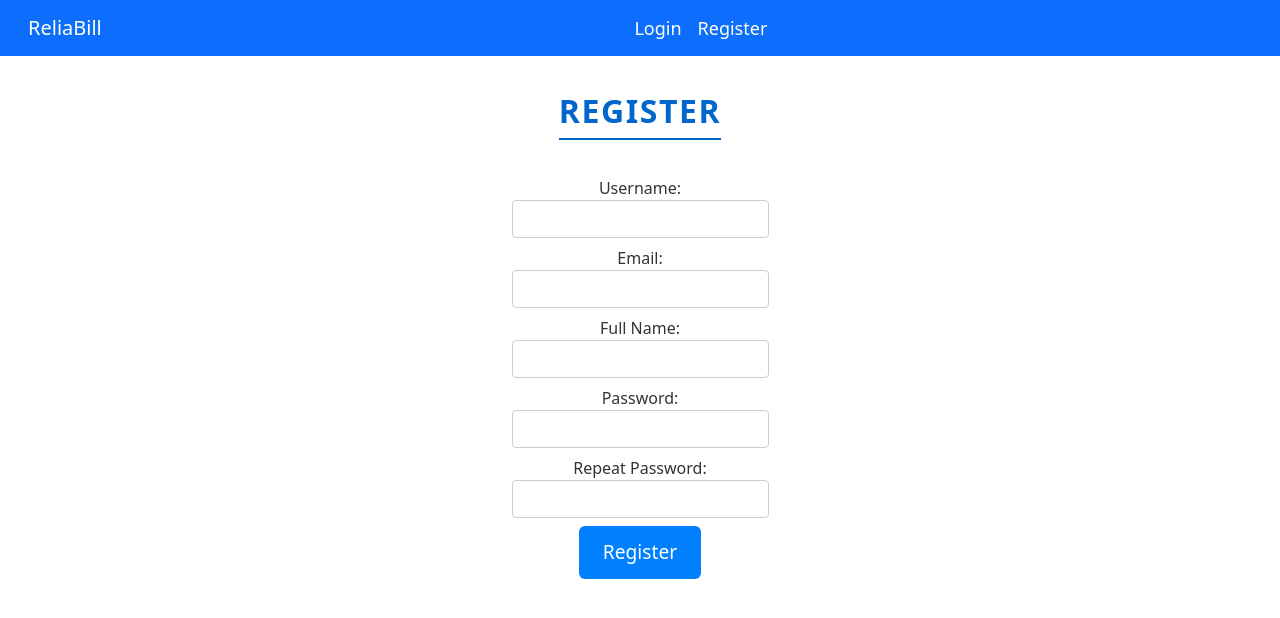
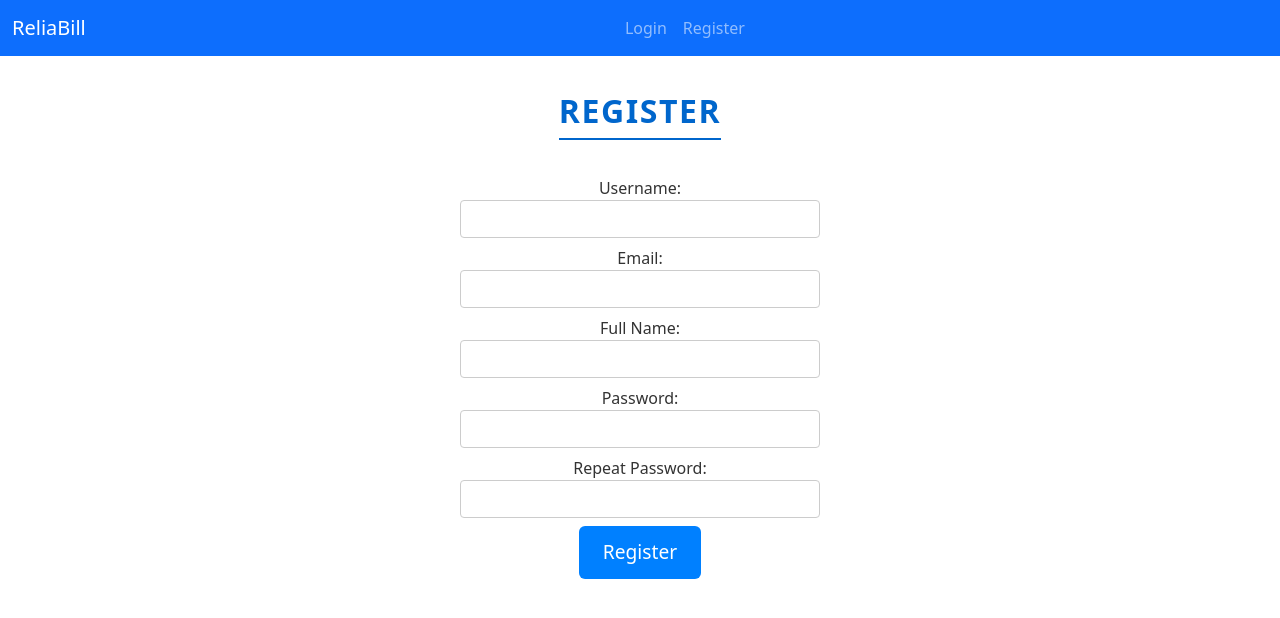
Before and after one commit to aleksandar-pejkovic/relia-vue, a Vue app: page /register in a window 1280 px wide. Shown: the top 618 px of the page. Built offline with nearby package versions, Linux system fonts and the light colour scheme; the HTML template or start-up script is replaced by a standard one.

Commit message:
style fix

```diff
--- a/src/App.vue
+++ b/src/App.vue
@@ -78,28 +78,5 @@ export default {
 </template>
 
 <style scoped>
-nav {
-  width: 100%;
-  height: 7vh;
-  font-size: large;
-  background-color: royalblue;
-  display: flex;
-  align-items: center;
-}
-
-nav a {
-  color: ivory;
-  padding: 0 1rem;
-}
-
-nav a:hover {
-  color: gold;
-  transform: scale(1.5);
-  transition: 500ms;
-}
-
-.active {
-  color: aqua;
-}
 
 @media (min-width: 1024px) {}</style>
--- /dev/null
+++ b/src/assets/login.css
@@ -0,0 +1,80 @@
+.login {
+    display: flex;
+    flex-direction: column;
+    align-items: center;
+    padding: 20px;
+}
+
+h2 {
+    font-size: 2rem;
+    font-weight: bold;
+    text-transform: uppercase;
+    letter-spacing: 0.1rem;
+    margin: 1rem 0;
+    padding-bottom: 0.5rem;
+    border-bottom: 2px solid #0066cc;
+    color: #0066cc;
+}
+
+
+form {
+    padding: 20px;
+    display: flex;
+    flex-direction: column;
+    justify-content: center;
+    align-items: center;
+    width: 400px;
+}
+
+.submit-button {
+    background-color: #0080ff;
+    color: #fff;
+    border: none;
+    padding: 12px 24px;
+    font-size: 1.2rem;
+    border-radius: 6px;
+    cursor: pointer;
+    transition: all 0.2s ease-in-out;
+}
+
+.submit-button:hover {
+    background-color: #0066cc;
+    transform: translateY(-2px);
+}
+
+.submit-button:focus {
+    outline: none;
+    box-shadow: 0 0 0 2px rgba(0, 128, 255, 0.4);
+}
+
+/* Label styles */
+label {
+    display: block;
+    font-size: 1rem;
+    font-weight: 500;
+    margin-bottom: 0.5rem;
+    color: #333;
+    width: 100%;
+}
+
+/* Input styles */
+input {
+    display: block;
+    width: 100%;
+    font-size: 1rem;
+    font-weight: 400;
+    line-height: 1.5;
+    color: #555;
+    background-color: #fff;
+    background-clip: padding-box;
+    border: 1px solid #ccc;
+    border-radius: 0.25rem;
+    padding: 0.375rem 0.75rem;
+    transition: border-color 0.15s ease-in-out, box-shadow 0.15s ease-in-out;
+}
+
+input:focus {
+    outline: none;
+    border-color: #2684FF;
+    box-shadow: 0 0 0 0.2rem rgba(38, 132, 255, 0.25);
+}
--- a/src/views/LoginView.vue
+++ b/src/views/LoginView.vue
@@ -53,84 +53,4 @@ export default defineComponent({
 })
 </script>
 
-<style scoped>
-.login {
-    display: flex;
-    flex-direction: column;
-    align-items: center;
-    padding: 20px;
-}
-
-h2 {
-    font-size: 2rem;
-    font-weight: bold;
-    text-transform: uppercase;
-    letter-spacing: 0.1rem;
-    margin: 1rem 0;
-    padding-bottom: 0.5rem;
-    border-bottom: 2px solid #0066cc;
-    color: #0066cc;
-}
-
-
-form {
-    padding: 20px;
-    display: flex;
-    flex-direction: column;
-    justify-content: center;
-    align-items: center;
-    width: 50%;
-}
-
-.submit-button {
-    background-color: #0080ff;
-    color: #fff;
-    border: none;
-    padding: 12px 24px;
-    font-size: 1.2rem;
-    border-radius: 6px;
-    cursor: pointer;
-    transition: all 0.2s ease-in-out;
-}
-
-.submit-button:hover {
-    background-color: #0066cc;
-    transform: translateY(-2px);
-}
-
-.submit-button:focus {
-    outline: none;
-    box-shadow: 0 0 0 2px rgba(0, 128, 255, 0.4);
-}
-
-/* Label styles */
-label {
-    display: block;
-    font-size: 1rem;
-    font-weight: 500;
-    margin-bottom: 0.5rem;
-    color: #333;
-}
-
-/* Input styles */
-input {
-    display: block;
-    width: 100%;
-    font-size: 1rem;
-    font-weight: 400;
-    line-height: 1.5;
-    color: #555;
-    background-color: #fff;
-    background-clip: padding-box;
-    border: 1px solid #ccc;
-    border-radius: 0.25rem;
-    padding: 0.375rem 0.75rem;
-    transition: border-color 0.15s ease-in-out, box-shadow 0.15s ease-in-out;
-}
-
-input:focus {
-    outline: none;
-    border-color: #2684FF;
-    box-shadow: 0 0 0 0.2rem rgba(38, 132, 255, 0.25);
-}
-</style>
+<style src="../assets/login.css"></style>
--- a/src/views/RegisterView.vue
+++ b/src/views/RegisterView.vue
@@ -1,5 +1,5 @@
 <template>
-    <div class="register">
+    <div class="login">
         <h2>Register</h2>
         <form @submit.prevent="register">
             <label>
@@ -74,84 +74,4 @@ export default defineComponent({
 })
 </script>
 
-<style scoped>
-.register {
-    display: flex;
-    flex-direction: column;
-    align-items: center;
-    padding: 20px;
-}
-
-h2 {
-    font-size: 2rem;
-    font-weight: bold;
-    text-transform: uppercase;
-    letter-spacing: 0.1rem;
-    margin: 1rem 0;
-    padding-bottom: 0.5rem;
-    border-bottom: 2px solid #0066cc;
-    color: #0066cc;
-}
-
-
-form {
-    padding: 20px;
-    display: flex;
-    flex-direction: column;
-    justify-content: center;
-    align-items: center;
-    width: 50%;
-}
-
-.submit-button {
-    background-color: #0080ff;
-    color: #fff;
-    border: none;
-    padding: 12px 24px;
-    font-size: 1.2rem;
-    border-radius: 6px;
-    cursor: pointer;
-    transition: all 0.2s ease-in-out;
-}
-
-.submit-button:hover {
-    background-color: #0066cc;
-    transform: translateY(-2px);
-}
-
-.submit-button:focus {
-    outline: none;
-    box-shadow: 0 0 0 2px rgba(0, 128, 255, 0.4);
-}
-
-/* Label styles */
-label {
-    display: block;
-    font-size: 1rem;
-    font-weight: 500;
-    margin-bottom: 0.5rem;
-    color: #333;
-}
-
-/* Input styles */
-input {
-    display: block;
-    width: 100%;
-    font-size: 1rem;
-    font-weight: 400;
-    line-height: 1.5;
-    color: #555;
-    background-color: #fff;
-    background-clip: padding-box;
-    border: 1px solid #ccc;
-    border-radius: 0.25rem;
-    padding: 0.375rem 0.75rem;
-    transition: border-color 0.15s ease-in-out, box-shadow 0.15s ease-in-out;
-}
-
-input:focus {
-    outline: none;
-    border-color: #2684FF;
-    box-shadow: 0 0 0 0.2rem rgba(38, 132, 255, 0.25);
-}
-</style>
+<style src="../assets/login.css"></style>
```
